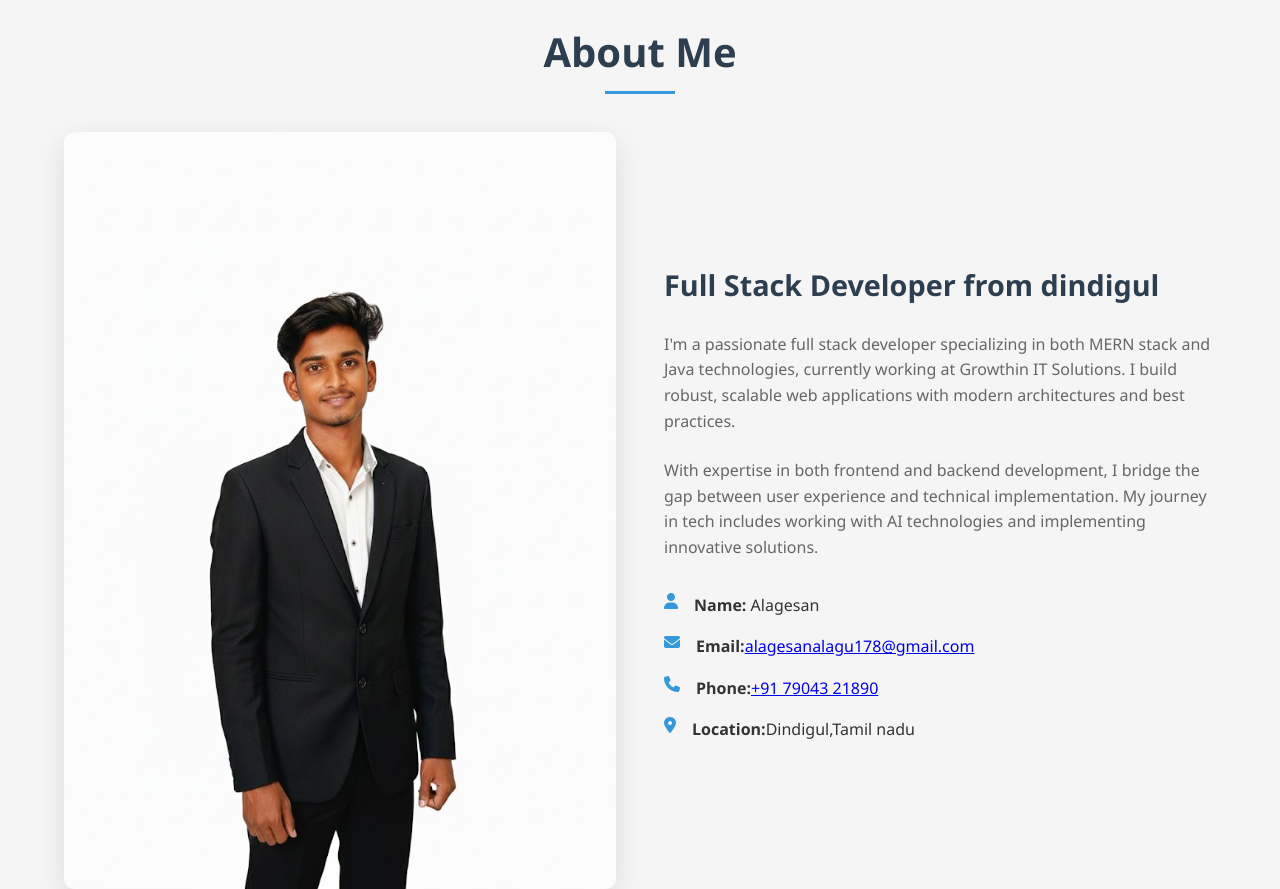
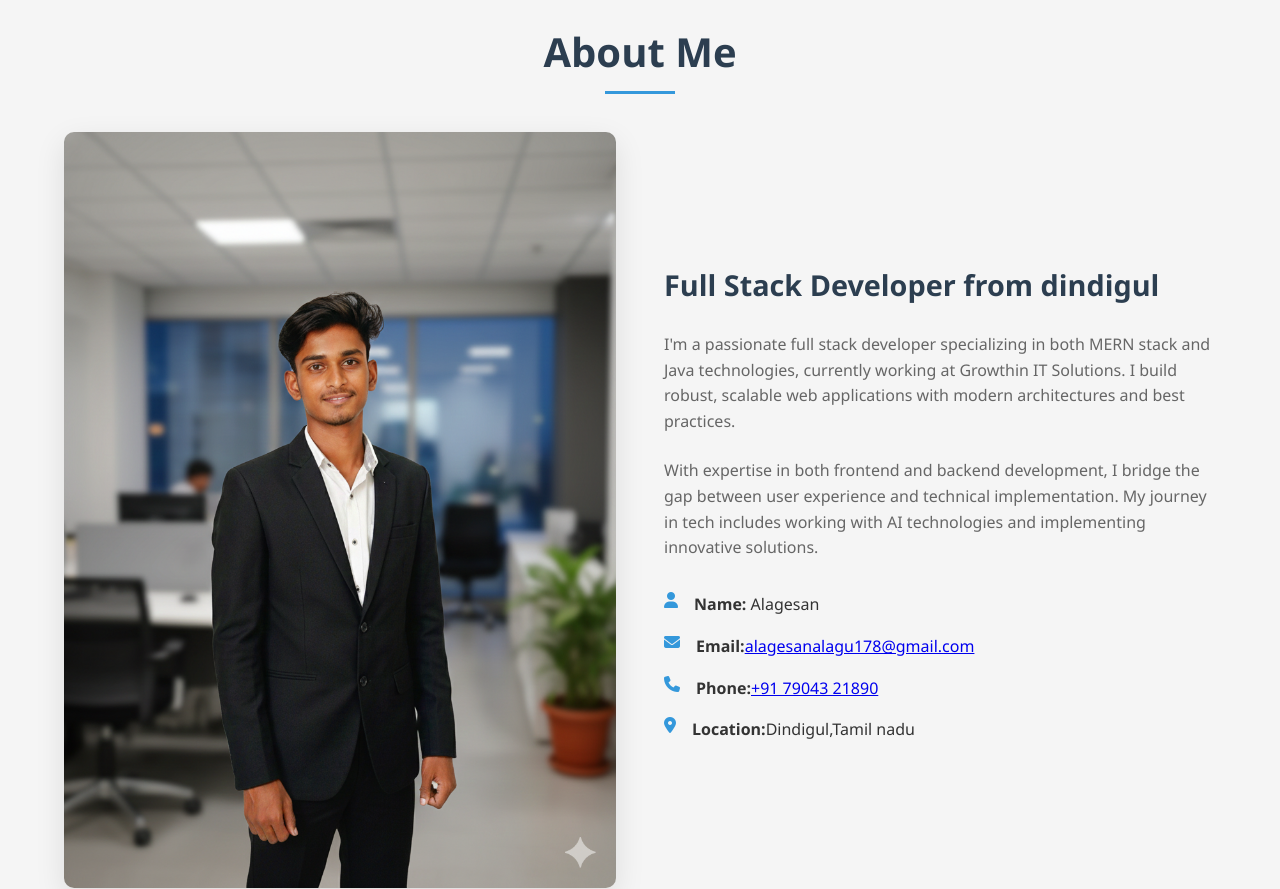
Before and after one commit to alagesanalagesan/p, a plain HTML site: page index.html in a window 1280 px wide. Shown: the part 860-1749 px from the top of the page. Drawn offline with nearby package versions, Linux system fonts and the light colour scheme.

Commit message:
Update profile image in About Me section

```diff
--- a/index.html
+++ b/index.html
@@ -1031,7 +1031,7 @@
             </div>
             <div class="about-content">
                 <div class="about-img fade-in">
-                  <img src="/src/alagu1.jpg" alt="Alagesan Alagu">
+                  <img src="/src/alagu2.png" alt="Alagesan Alagu">
                 </div>
                 <div class="about-text fade-in delay-1">
                     <h3>Full Stack Developer from dindigul</h3>
```
